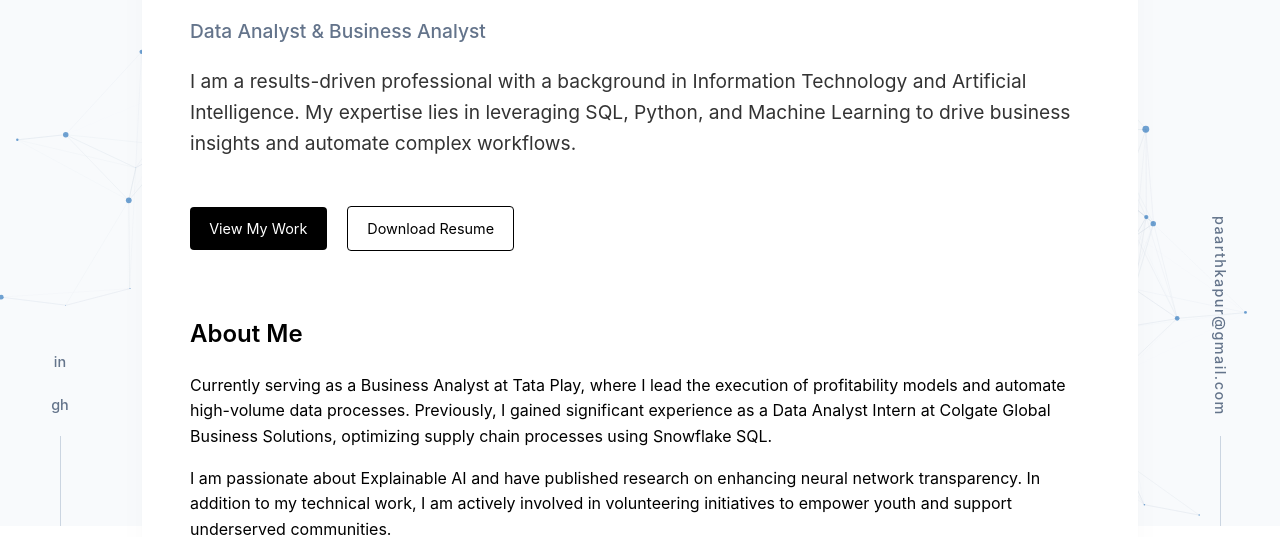
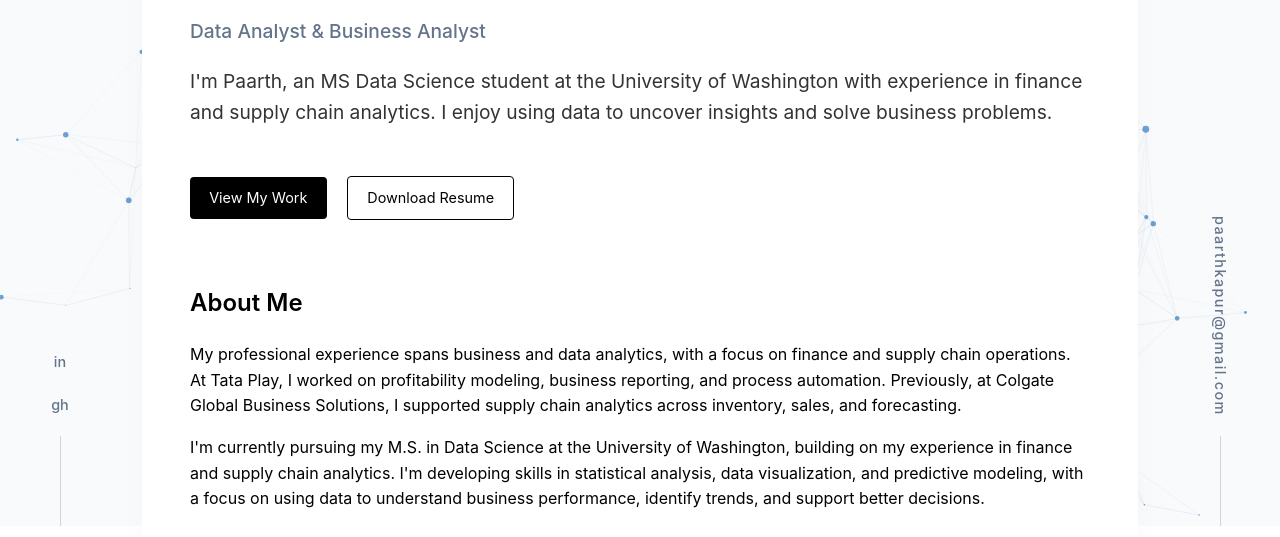
Before and after one commit to PaarthKapur/Paarthkapur.github.io, a plain HTML site: page index.html in a window 1280 px wide. Shown: the part 274-811 px from the top of the page. Drawn offline with nearby package versions, Linux system fonts and the light colour scheme; animation ran at ten frames a second.

Commit message:
Update About me

```diff
--- a/index.html
+++ b/index.html
@@ -64,7 +64,7 @@
             <section class="hero reveal">
                 <h2>Hello, I'm Paarth.</h2>
                 <p style="color: #64748b; font-weight: 500; margin-bottom: 1rem;">Data Analyst & Business Analyst</p>
-                <p>I am a results-driven professional with a background in Information Technology and Artificial Intelligence. My expertise lies in leveraging SQL, Python, and Machine Learning to drive business insights and automate complex workflows.</p>
+                <p> I'm Paarth, an MS Data Science student at the University of Washington with experience in finance and supply chain analytics. I enjoy using data to uncover insights and solve business problems.</p>
                 <div style="margin-top: 2rem;">
                     <a href="projects.html" class="btn">View My Work</a>
                     <a href="assets/resumemain.pdf" class="btn" style="background-color: transparent; border: 1px solid #000; color: #000;">Download Resume</a>
@@ -73,8 +73,8 @@
 
             <section id="about" class="reveal">
                 <h2>About Me</h2>
-                <p>Currently serving as a Business Analyst at Tata Play, where I lead the execution of profitability models and automate high-volume data processes. Previously, I gained significant experience as a Data Analyst Intern at Colgate Global Business Solutions, optimizing supply chain processes using Snowflake SQL.</p>
-                <p>I am passionate about Explainable AI and have published research on enhancing neural network transparency. In addition to my technical work, I am actively involved in volunteering initiatives to empower youth and support underserved communities.</p>
+                <p>My professional experience spans business and data analytics, with a focus on finance and supply chain operations. At Tata Play, I worked on profitability modeling, business reporting, and process automation. Previously, at Colgate Global Business Solutions, I supported supply chain analytics across inventory, sales, and forecasting.</p>
+                <p>I'm currently pursuing my M.S. in Data Science at the University of Washington, building on my experience in finance and supply chain analytics. I'm developing skills in statistical analysis, data visualization, and predictive modeling, with a focus on using data to understand business performance, identify trends, and support better decisions.</p>
             </section>
 
             <section id="skills" class="reveal">
```
